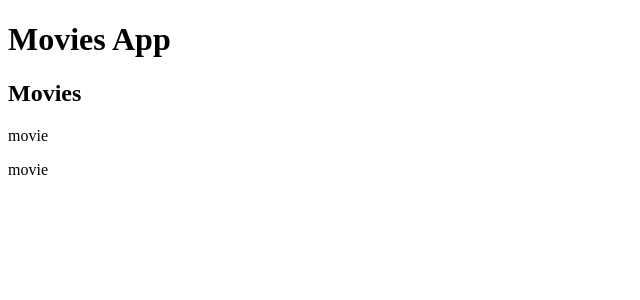
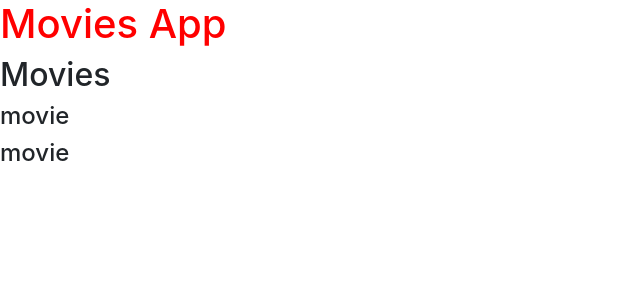
Before and after one commit to bsralkan/MovieApp, an Angular app: page / in a window 1280 px wide. Shown: the top 300 px of the page, without its empty margins (0-640 px from the left). Built offline with nearby package versions, Linux system fonts and the light colour scheme.

Commit message:
Bootstrap added.

```diff
--- a/angular.json
+++ b/angular.json
@@ -24,18 +24,17 @@
                             "src/assets"
                         ],
                         "styles": [
-              "src/styles.css"
+                            "src/styles.css",
+                            "node_modules/bootstrap/dist/css/bootstrap.min.css"
                         ],
                         "scripts": []
                     },
                     "configurations": {
                         "production": {
-              "fileReplacements": [
-                {
+                            "fileReplacements": [{
                                 "replace": "src/environments/environment.ts",
                                 "with": "src/environments/environment.prod.ts"
-                }
-              ],
+                            }],
                             "optimization": true,
                             "outputHashing": "all",
                             "sourceMap": false,
@@ -44,8 +43,7 @@
                             "extractLicenses": true,
                             "vendorChunk": false,
                             "buildOptimizer": true,
-              "budgets": [
-                {
+                            "budgets": [{
                                     "type": "initial",
                                     "maximumWarning": "2mb",
                                     "maximumError": "5mb"
@@ -119,6 +117,7 @@
                     }
                 }
             }
-    }},
+        }
+    },
     "defaultProject": "MovieApp"
 }
--- a/package.json
+++ b/package.json
@@ -19,6 +19,7 @@
     "@angular/platform-browser": "~10.1.4",
     "@angular/platform-browser-dynamic": "~10.1.4",
     "@angular/router": "~10.1.4",
+    "bootstrap": "^4.5.2",
     "rxjs": "~6.6.0",
     "tslib": "^2.0.0",
     "zone.js": "~0.10.2"
--- a/src/app/app.component.css
+++ b/src/app/app.component.css
@@ -0,0 +1,3 @@
+h1 {
+    color: red;
+}
--- a/src/app/movie/movie.component.html
+++ b/src/app/movie/movie.component.html
@@ -1 +1 @@
-<p>movie</p>
+<h4>movie</h4>
```
Also changed, not shown: 2 other files (tests, documents, lock files or other folders). Lines whose indentation alone changed are shown as unchanged.
